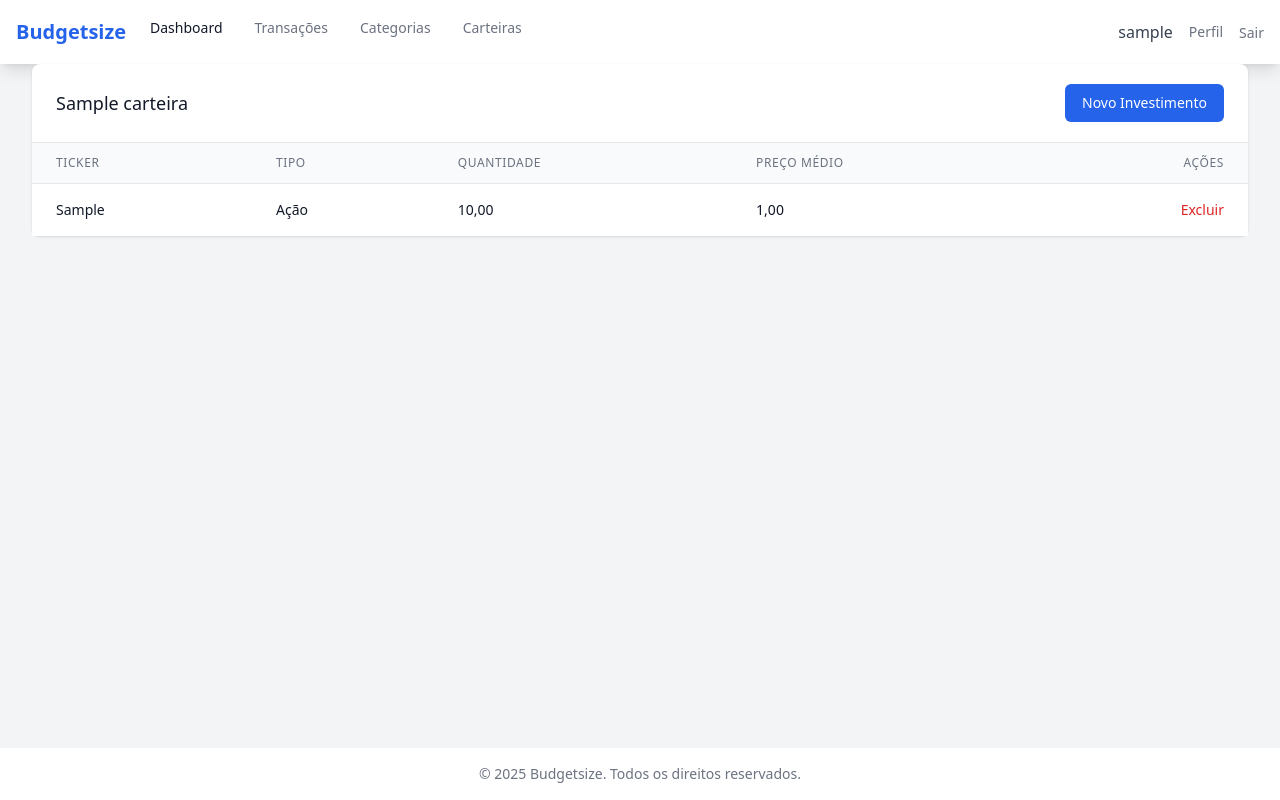
After one commit to IgorNogueira1/TCC-Django, a Django app: page /carteiras/1/ in a window 1280 px wide. The commit adds this page. Run offline with Django 5.2, Linux system fonts and the light colour scheme; a user stored in the database is signed in; tables that the repository leaves empty hold one stand-in row (values such as "Sample post"); some libraries are stand-ins or nearby versions.

Commit message:
Add investment portfolio management

```diff
--- a/core/models.py
+++ b/core/models.py
@@ -40,3 +40,49 @@ class Transacao(models.Model):
         if self.tipo != self.categoria.tipo:
             self.tipo = self.categoria.tipo
         super().save(*args, **kwargs)
+
+
+class Carteira(models.Model):
+    usuario = models.ForeignKey(User, on_delete=models.CASCADE)
+    nome = models.CharField(max_length=100)
+
+    class Meta:
+        verbose_name = 'Carteira'
+        verbose_name_plural = 'Carteiras'
+        ordering = ['nome']
+
+    def __str__(self):
+        return self.nome
+
+
+class Investimento(models.Model):
+    TIPO_CHOICES = [
+        ('acao', 'Ação'),
+        ('fii', 'FII'),
+    ]
+
+    carteira = models.ForeignKey(
+        Carteira,
+        on_delete=models.CASCADE,
+        related_name='investimentos'
+    )
+    ticker = models.CharField(max_length=10)
+    tipo = models.CharField(max_length=4, choices=TIPO_CHOICES)
+    quantidade = models.DecimalField(
+        max_digits=10,
+        decimal_places=2,
+        validators=[MinValueValidator(Decimal('0.01'))]
+    )
+    preco_medio = models.DecimalField(
+        max_digits=10,
+        decimal_places=2,
+        validators=[MinValueValidator(Decimal('0.01'))]
+    )
+
+    class Meta:
+        verbose_name = 'Investimento'
+        verbose_name_plural = 'Investimentos'
+        ordering = ['ticker']
+
+    def __str__(self):
+        return f'{self.ticker} - {self.quantidade}'
--- a/core/urls.py
+++ b/core/urls.py
@@ -6,6 +6,7 @@ urlpatterns = [
     path('', views.index, name='index'),
     path('dashboard/', views.dashboard, name='dashboard'),
     path('register/', views.register, name='register'),
+    path('perfil/', views.profile_edit, name='profile_edit'),
     path('logout/', views.logout_view, name='logout'),
 
     # URLs para Transações
@@ -20,6 +21,15 @@ urlpatterns = [
     path('categorias/<int:pk>/editar/', views.categoria_edit, name='categoria_edit'),
     path('categorias/<int:pk>/excluir/', views.categoria_delete, name='categoria_delete'),
 
+    # URLs para Carteiras de Investimento
+    path('carteiras/', views.carteira_list, name='carteira_list'),
+    path('carteiras/nova/', views.carteira_create, name='carteira_create'),
+    path('carteiras/<int:pk>/', views.carteira_detail, name='carteira_detail'),
+    path('carteiras/<int:pk>/editar/', views.carteira_edit, name='carteira_edit'),
+    path('carteiras/<int:pk>/excluir/', views.carteira_delete, name='carteira_delete'),
+    path('carteiras/<int:carteira_pk>/investimentos/novo/', views.investimento_add, name='investimento_add'),
+    path('carteiras/<int:carteira_pk>/investimentos/<int:pk>/excluir/', views.investimento_delete, name='investimento_delete'),
+
     #teste
     path('dashboard/exportar_excel/', views.exportar_excel, name='exportar_excel'),
     path('dashboard/exportar_pdf/', views.exportar_pdf, name='exportar_pdf'),
--- a/core/views.py
+++ b/core/views.py
@@ -9,8 +9,15 @@ from django.contrib.auth import logout
 from reportlab.pdfgen import canvas
 from django.utils import timezone
 from datetime import datetime, timedelta
-from .models import Transacao, Categoria
-from .forms import UserRegistrationForm, TransacaoForm, CategoriaForm
+from .models import Transacao, Categoria, Carteira, Investimento
+from .forms import (
+    UserRegistrationForm,
+    TransacaoForm,
+    CategoriaForm,
+    UserUpdateForm,
+    CarteiraForm,
+    InvestimentoForm,
+)
 from django.utils.timezone import now
 from reportlab.lib import colors
 from reportlab.lib.styles import getSampleStyleSheet
@@ -41,6 +48,19 @@ def register(request):
 def logout_view(request):
     logout(request)
     return redirect('index')  # ou a URL que quiser redirecionar
+
+
+@login_required
+def profile_edit(request):
+    if request.method == 'POST':
+        form = UserUpdateForm(request.POST, instance=request.user)
+        if form.is_valid():
+            form.save()
+            messages.success(request, 'Perfil atualizado com sucesso!')
+            return redirect('dashboard')
+    else:
+        form = UserUpdateForm(instance=request.user)
+    return render(request, 'core/profile_form.html', {'form': form, 'title': 'Editar Perfil'})
 
 
 
@@ -231,6 +251,85 @@ def categoria_delete(request, pk):
     return render(request, 'core/categoria_confirm_delete.html', {'categoria': categoria})
 
 
+@login_required
+def carteira_list(request):
+    carteiras = Carteira.objects.filter(usuario=request.user)
+    return render(request, 'core/carteira_list.html', {'carteiras': carteiras})
+
+
+@login_required
+def carteira_create(request):
+    if request.method == 'POST':
+        form = CarteiraForm(request.POST)
+        if form.is_valid():
+            carteira = form.save(commit=False)
+            carteira.usuario = request.user
+            carteira.save()
+            messages.success(request, 'Carteira criada com sucesso!')
+            return redirect('carteira_list')
+    else:
+        form = CarteiraForm()
+    return render(request, 'core/carteira_form.html', {'form': form, 'title': 'Nova Carteira'})
+
+
+@login_required
+def carteira_edit(request, pk):
+    carteira = get_object_or_404(Carteira, pk=pk, usuario=request.user)
+    if request.method == 'POST':
+        form = CarteiraForm(request.POST, instance=carteira)
+        if form.is_valid():
+            form.save()
+            messages.success(request, 'Carteira atualizada com sucesso!')
+            return redirect('carteira_list')
+    else:
+        form = CarteiraForm(instance=carteira)
+    return render(request, 'core/carteira_form.html', {'form': form, 'title': 'Editar Carteira'})
+
+
+@login_required
+def carteira_delete(request, pk):
+    carteira = get_object_or_404(Carteira, pk=pk, usuario=request.user)
+    if request.method == 'POST':
+        carteira.delete()
+        messages.success(request, 'Carteira excluída com sucesso!')
+        return redirect('carteira_list')
+    return render(request, 'core/carteira_confirm_delete.html', {'carteira': carteira})
+
+
+@login_required
+def carteira_detail(request, pk):
+    carteira = get_object_or_404(Carteira, pk=pk, usuario=request.user)
+    investimentos = carteira.investimentos.all()
+    return render(request, 'core/carteira_detail.html', {'carteira': carteira, 'investimentos': investimentos})
+
+
+@login_required
+def investimento_add(request, carteira_pk):
+    carteira = get_object_or_404(Carteira, pk=carteira_pk, usuario=request.user)
+    if request.method == 'POST':
+        form = InvestimentoForm(request.POST)
+        if form.is_valid():
+            investimento = form.save(commit=False)
+            investimento.carteira = carteira
+            investimento.save()
+            messages.success(request, 'Investimento adicionado com sucesso!')
+            return redirect('carteira_detail', pk=carteira.pk)
+    else:
+        form = InvestimentoForm()
+    return render(request, 'core/investimento_form.html', {'form': form, 'carteira': carteira, 'title': 'Novo Investimento'})
+
+
+@login_required
+def investimento_delete(request, carteira_pk, pk):
+    carteira = get_object_or_404(Carteira, pk=carteira_pk, usuario=request.user)
+    investimento = get_object_or_404(Investimento, pk=pk, carteira=carteira)
+    if request.method == 'POST':
+        investimento.delete()
+        messages.success(request, 'Investimento removido com sucesso!')
+        return redirect('carteira_detail', pk=carteira.pk)
+    return render(request, 'core/investimento_confirm_delete.html', {'investimento': investimento, 'carteira': carteira})
+
+
 
 #teste para exportar escolhendo os meses
 @login_required
--- a/templates/base.html
+++ b/templates/base.html
@@ -29,10 +29,12 @@
                         <a href="{% url 'dashboard' %}" class="text-sm font-medium hover:text-blue-600 dark:hover:text-blue-300">Dashboard</a>
                         <a href="{% url 'transacao_list' %}" class="text-sm font-medium text-gray-500 hover:text-gray-900 dark:text-gray-300 dark:hover:text-white">Transações</a>
                         <a href="{% url 'categoria_list' %}" class="text-sm font-medium text-gray-500 hover:text-gray-900 dark:text-gray-300 dark:hover:text-white">Categorias</a>
+                        <a href="{% url 'carteira_list' %}" class="text-sm font-medium text-gray-500 hover:text-gray-900 dark:text-gray-300 dark:hover:text-white">Carteiras</a>
                     </div>
                 </div>
                 <div class="flex items-center gap-4">
                     <span class="text-gray-700 dark:text-gray-300">{{ user.username }}</span>
+                    <a href="{% url 'profile_edit' %}" class="text-sm font-medium text-gray-500 hover:text-gray-900 dark:text-gray-300 dark:hover:text-white">Perfil</a>
                     <form method="post" action="{% url 'logout' %}">
                             {% csrf_token %}
                             <button type="submit" class="text-sm text-gray-500 hover:text-gray-900 dark:text-gray-300 dark:hover:text-white bg-transparent border-none p-0 m-0 cursor-pointer">
--- /dev/null
+++ b/templates/core/carteira_detail.html
@@ -0,0 +1,64 @@
+{% extends "base.html" %}
+
+{% block title %}{{ carteira.nome }} - Budgetsize{% endblock %}
+
+{% block content %}
+<div class="bg-white dark:bg-gray-800 shadow rounded-lg">
+    <div class="px-4 py-5 sm:px-6 flex justify-between items-center">
+        <h3 class="text-lg leading-6 font-medium text-gray-900 dark:text-gray-100">
+            {{ carteira.nome }}
+        </h3>
+        <a href="{% url 'investimento_add' carteira.pk %}"
+           class="inline-flex items-center px-4 py-2 border border-transparent text-sm font-medium rounded-md text-white bg-blue-600 hover:bg-blue-700 focus:outline-none focus:ring-2 focus:ring-offset-2 focus:ring-blue-500">
+            Novo Investimento
+        </a>
+    </div>
+
+    <div class="border-t border-gray-200 dark:border-gray-700">
+        <div class="overflow-x-auto">
+            <table class="min-w-full divide-y divide-gray-200 dark:divide-gray-700">
+                <thead class="bg-gray-50 dark:bg-gray-700">
+                    <tr>
+                        <th class="px-6 py-3 text-left text-xs font-medium text-gray-500 dark:text-gray-300 uppercase tracking-wider">
+                            Ticker
+                        </th>
+                        <th class="px-6 py-3 text-left text-xs font-medium text-gray-500 dark:text-gray-300 uppercase tracking-wider">
+                            Tipo
+                        </th>
+                        <th class="px-6 py-3 text-left text-xs font-medium text-gray-500 dark:text-gray-300 uppercase tracking-wider">
+                            Quantidade
+                        </th>
+                        <th class="px-6 py-3 text-left text-xs font-medium text-gray-500 dark:text-gray-300 uppercase tracking-wider">
+                            Preço Médio
+                        </th>
+                        <th class="px-6 py-3 text-right text-xs font-medium text-gray-500 dark:text-gray-300 uppercase tracking-wider">
+                            Ações
+                        </th>
+                    </tr>
+                </thead>
+
+                <tbody class="bg-white dark:bg-gray-800 divide-y divide-gray-200 dark:divide-gray-700">
+                    {% for investimento in investimentos %}
+                    <tr>
+                        <td class="px-6 py-4 whitespace-nowrap text-sm text-gray-900 dark:text-gray-100">{{ investimento.ticker }}</td>
+                        <td class="px-6 py-4 whitespace-nowrap text-sm text-gray-900 dark:text-gray-100">{{ investimento.get_tipo_display }}</td>
+                        <td class="px-6 py-4 whitespace-nowrap text-sm text-gray-900 dark:text-gray-100">{{ investimento.quantidade }}</td>
+                        <td class="px-6 py-4 whitespace-nowrap text-sm text-gray-900 dark:text-gray-100">{{ investimento.preco_medio }}</td>
+                        <td class="px-6 py-4 whitespace-nowrap text-right text-sm font-medium">
+                            <a href="{% url 'investimento_delete' carteira.pk investimento.pk %}"
+                               class="text-red-600 hover:text-red-900 dark:text-red-400 dark:hover:text-red-300">Excluir</a>
+                        </td>
+                    </tr>
+                    {% empty %}
+                    <tr>
+                        <td colspan="5" class="px-6 py-4 text-center text-sm text-gray-500 dark:text-gray-400">
+                            Nenhum investimento cadastrado.
+                        </td>
+                    </tr>
+                    {% endfor %}
+                </tbody>
+            </table>
+        </div>
+    </div>
+</div>
+{% endblock %}
```
Also changed, not shown: core/forms.py (+47 -1 lines), core/test_models.py (+15 -1 lines), core/test_views.py (+33 -1 lines), templates/core/carteira_confirm_delete.html (added, +33 -0 lines), templates/core/carteira_form.html (added, +45 -0 lines), templates/core/carteira_list.html (added, +58 -0 lines), templates/core/investimento_confirm_delete.html (added, +33 -0 lines), templates/core/investimento_form.html (added, +45 -0 lines), templates/core/profile_form.html (added, +43 -0 lines), README.md.
